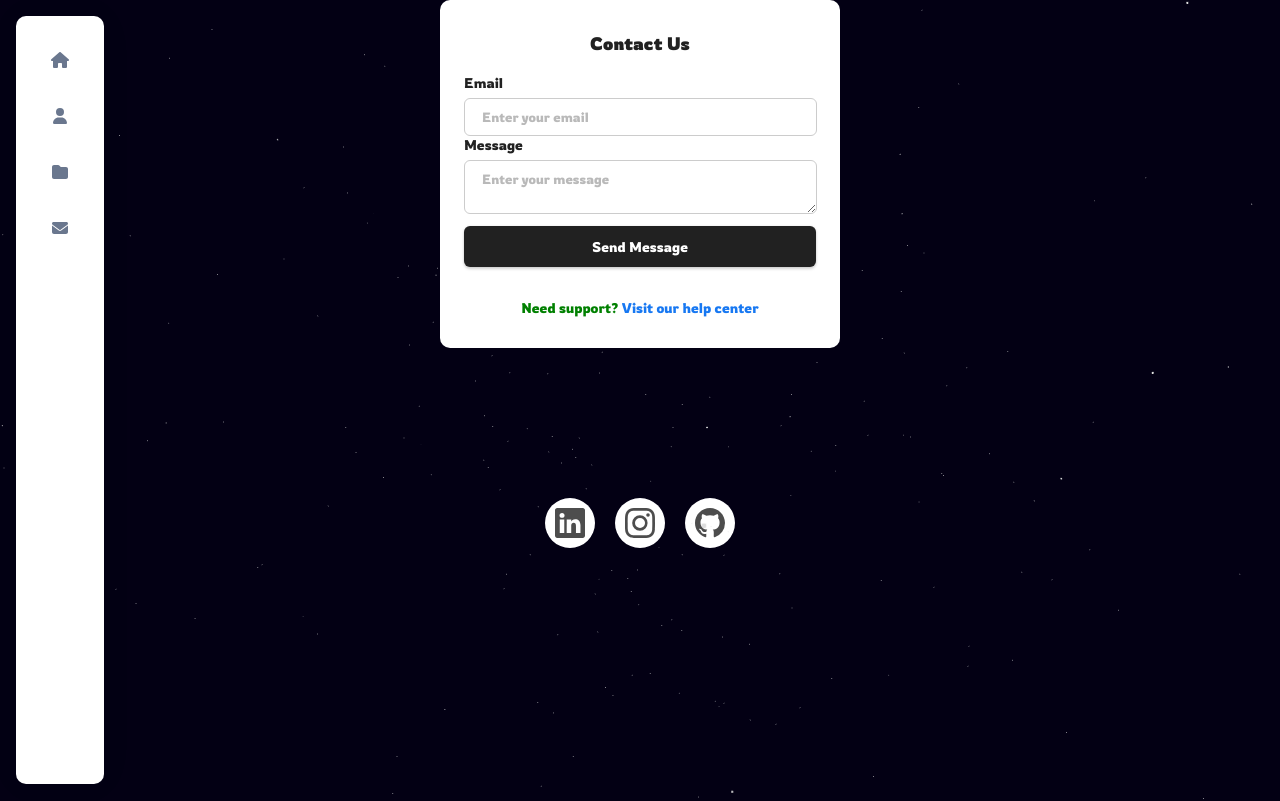
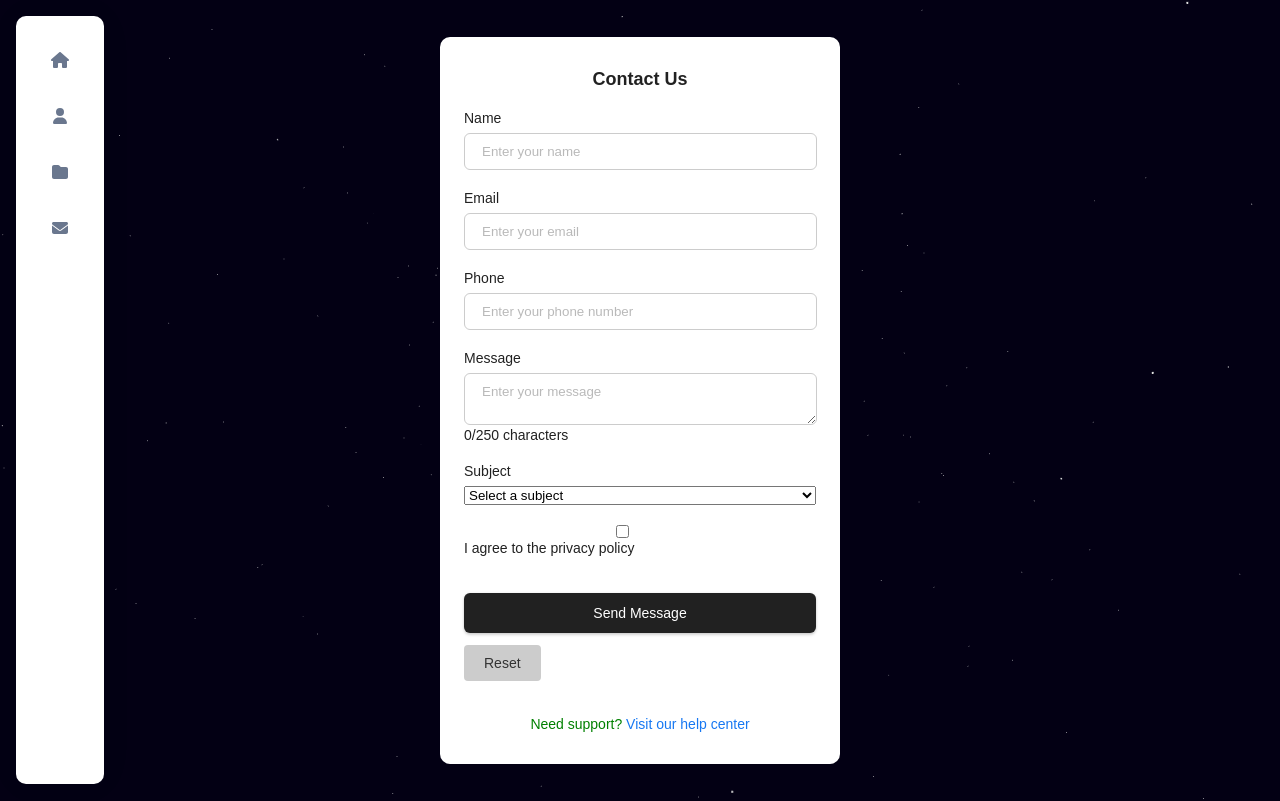
Before and after one commit to Gulverda/Portfolio, a React (Vite) app: page /contact in a window 1280 px wide. Shown: the top 801 px of the page. Built offline with nearby package versions, Linux system fonts and the light colour scheme.

Commit message:
Add Functionally for contactus

```diff
--- a/package.json
+++ b/package.json
@@ -1,9 +1,11 @@
 {
-  "name": "portfolio",
+  "name": "portfolio-backend",
+  "version": "0.0.0",
   "private": true,
-  "version": "0.0.0",
   "type": "module",
+  "main": "server.js",
   "scripts": {
+    "start": "node server.js",
     "dev": "vite --host",
     "build": "vite build",
     "lint": "eslint . --ext js,jsx --report-unused-disable-directives --max-warnings 0",
--- a/src/CSS/Contact.css
+++ b/src/CSS/Contact.css
@@ -5,6 +5,7 @@
     width: 100%;
     z-index: 1;
     position: relative;
+    height: 100vh;
 }
 
 .form-container p {
@@ -20,7 +21,7 @@
     background-color: #fff;
     padding: 32px 24px;
     font-size: 14px;
-    font-family: inherit;
+    font-family: sans-serif;
     color: #212121;
     display: flex;
     flex-direction: column;
@@ -42,6 +43,7 @@
   .form-container .form {
     display: flex;
     flex-direction: column;
+    gap: 20px;
   }
 
   .form-container .form-group {
@@ -60,7 +62,7 @@
     padding: 10px 17px;
     width: 90%;
     border-radius: 6px;
-    font-family: inherit;
+    font-family: sans-serif;
     border: 1px solid #ccc;
   }
 
@@ -79,13 +81,12 @@
     display: flex;
     justify-content: center;
     align-items: center;
-    font-family: inherit;
+    font-family: inherit, 'sans-serif';
     color: #fff;
     background-color: #212121;
     border: none;
     width: 100%;
     padding: 12px 16px;
-    font-size: inherit;
     gap: 8px;
     margin: 12px 0;
     cursor: pointer;
@@ -114,3 +115,107 @@
   .form-container .link:hover {
     text-decoration: underline;
   }
+
+
+
+  /*-----------Success Notification--------------*/
+  .form-submit-btn,
+  .form-reset-btn {
+    padding: 10px 20px;
+    font-size: 14px;
+    border: none;
+    border-radius: 4px;
+    cursor: pointer;
+    transition: background-color 0.3s ease;
+  }
+
+  .form-submit-btn {
+    background-color: #007bff;
+    color: #fff;
+  }
+
+  .form-reset-btn {
+    background-color: #ccc;
+    color: #333;
+  }
+
+  .form-submit-btn:hover,
+  .form-reset-btn:hover {
+    background-color: #0056b3;
+  }
+
+  .signup-link {
+    margin-top: 15px;
+    font-size: 14px;
+    text-align: center;
+  }
+
+  .signup-link a {
+    color: #007bff;
+    text-decoration: none;
+  }
+
+  .signup-link a:hover {
+    text-decoration: underline;
+  }
+
+  .notifications {
+    position: fixed;
+    top: 20px;
+    left: 50%;
+    transform: translateX(-50%);
+    z-index: 1000;
+  }
+
+  .success {
+    display: flex;
+    align-items: center;
+    justify-content: space-between;
+    max-width: 400px;
+    width: 100%;
+    padding: 15px;
+    background-color: #dff0d8;
+    border: 1px solid #d6e9c6;
+    border-radius: 4px;
+    box-shadow: 0 0 10px rgba(0, 0, 0, 0.1);
+  }
+
+  .success__icon {
+    flex-shrink: 0;
+    margin-right: 10px;
+  }
+
+  .success__title {
+    font-weight: bold;
+    flex-grow: 1;
+  }
+
+  .success__close {
+    cursor: pointer;
+  }
+
+  .error {
+    max-width: 400px;
+    width: 100%;
+    padding: 15px;
+    background-color: #f2dede;
+    border: 1px solid #ebccd1;
+    border-radius: 4px;
+    box-shadow: 0 0 10px rgba(0, 0, 0, 0.1);
+    display: flex;
+    align-items: center;
+    justify-content: space-between;
+  }
+
+  .error__message {
+    flex-grow: 1;
+    color: #a94442;
+    font-weight: bold;
+  }
+
+  .error__close {
+    cursor: pointer;
+    margin-left: 10px;
+    color: #a94442;
+    font-weight: bold;
+  }
--- a/src/CSS/Navbar.css
+++ b/src/CSS/Navbar.css
@@ -34,20 +34,20 @@ body{
 
 /* Styles for the primary button */
 .motion-div .button-primary {
-  background-color: #00ffef; /* Green */
+  background-color: #00ffef;
   color: white;
   padding: 10px 20px;
   text-align: center;
   text-decoration: none;
   display: inline-block;
-  font-size: 1rem; /* Adjust font size as needed */
+  font-size: 1rem;
   border-radius: 5px;
   transition-duration: 0.4s;
   cursor: pointer;
 }
 
 .motion-div .button-primary:hover {
-  background-color: #00ffef; /* Darker Green */
+  background-color: #00ffef;
 }
 
 
@@ -66,6 +66,7 @@ body{
   text-transform: uppercase;
   overflow: hidden;
   transition: all 0.6s cubic-bezier(0.23, 1, 0.32, 1);
+  max-width: 250px;
 }
 
 .motion-div .button:hover span {
--- a/src/pages/Contact.jsx
+++ b/src/pages/Contact.jsx
@@ -1,45 +1,117 @@
 import React, { useState } from 'react';
 import '../CSS/Contact.css';
 
+const SuccessNotification = ({ onClose }) => (
+  <div className="success">
+    <div className="success__icon">
+      <svg xmlns="http://www.w3.org/2000/svg" width="24" viewBox="0 0 24 24" height="24" fill="none">
+        <path fill-rule="evenodd" fill="#393a37" d="m12 1c-6.075 0-11 4.925-11 11s4.925 11 11 11 11-4.925 11-11-4.925-11-11-11zm4.768 9.14c.0878-.1004.1546-.21726.1966-.34383.0419-.12657.0581-.26026.0477-.39319-.0105-.13293-.0475-.26242-.1087-.38085-.0613-.11844-.1456-.22342-.2481-.30879-.1024-.08536-.2209-.14938-.3484-.18828s-.2616-.0519-.3942-.03823c-.1327.01366-.2612.05372-.3782.1178-.1169.06409-.2198.15091-.3027.25537l-4.3 5.159-2.225-2.226c-.1886-.1822-.4412-.283-.7034-.2807s-.51301.1075-.69842.2929-.29058.4362-.29285.6984c-.00228.2622.09851.5148.28067.7034l3 3c.0983.0982.2159.1748.3454.2251.1295.0502.2681.0729.4069.0665.1387-.0063.2747-.0414.3991-.1032.1244-.0617.2347-.1487.3236-.2554z" clip-rule="evenodd"></path>
+      </svg>
+    </div>
+    <div className="success__title">Thank you! Your message has been sent.</div>
+    <div className="success__close" onClick={onClose}>
+      <svg xmlns="http://www.w3.org/2000/svg" width="20" viewBox="0 0 20 20" height="20">
+        <path fill="#393a37" d="m15.8333 5.34166-1.175-1.175-4.6583 4.65834-4.65833-4.65834-1.175 1.175 4.65833 4.65834-4.65833 4.6583 1.175 1.175 4.65833-4.6583 4.6583 4.6583 1.175-1.175-4.6583-4.6583z"></path>
+      </svg>
+    </div>
+  </div>
+);
+
+const ErrorNotification = ({ message, onClose }) => (
+  <div className="error">
+    <div className="error__message">{message}</div>
+    <div className="error__close" onClick={onClose}>✖</div>
+  </div>
+);
+
+const LoadingSpinner = () => (
+  <div className="loading-spinner">
+    <div className="spinner"></div>
+  </div>
+);
+
 const ContactUs = () => {
+  const [name, setName] = useState('');
   const [email, setEmail] = useState('');
+  const [phone, setPhone] = useState('');
   const [message, setMessage] = useState('');
+  const [subject, setSubject] = useState('');
+  const [consent, setConsent] = useState(false);
   const [isSubmitted, setIsSubmitted] = useState(false);
+  const [errorMessage, setErrorMessage] = useState('');
+  const [isLoading, setIsLoading] = useState(false);
 
   const handleSubmit = (e) => {
     e.preventDefault();
 
+    if (!name || !email || !message || !subject || !consent) {
+      setErrorMessage('All fields are required.');
+      return;
+    }
+
+    setIsLoading(true);
+
     const formData = new FormData();
+    formData.append('name', name);
     formData.append('email', email);
+    formData.append('phone', phone);
     formData.append('message', message);
+    formData.append('subject', subject);
+    formData.append('consent', consent);
+    formData.append('apikey', '5272f3a3-a9b4-41f8-b61b-88d9909e0d81'); // Replace with your Web3 Forms API key
 
-    // Adjust the URL to match your server setup
-    fetch('http://localhost/Portfolio/Portfolio/sendEmail.php', {
+    fetch('https://api.web3forms.com/submit', {
       method: 'POST',
-      body: formData
+      body: formData,
     })
-    .then(response => {
-      if (!response.ok) {
-        throw new Error('Network response was not ok');
-      }
-      return response.json();
-    })
+    .then(response => response.json())
     .then(data => {
+      setIsLoading(false);
       if (data.success) {
         setIsSubmitted(true);
+        setName('');
+        setEmail('');
+        setPhone('');
+        setMessage('');
+        setSubject('');
+        setConsent(false);
       } else {
-        console.log('Failed to send email');
+        setErrorMessage(data.message || 'Failed to send message');
       }
     })
     .catch(error => {
+      setIsLoading(false);
       console.error('Error:', error);
+      setErrorMessage('An error occurred while sending your message. Please try again later.');
     });
   };
 
+  const closeSuccessNotification = () => {
+    setIsSubmitted(false);
+  };
 
+  const closeErrorNotification = () => {
+    setErrorMessage('');
+  };
 
+  const handleReset = () => {
+    setName('');
+    setEmail('');
+    setPhone('');
+    setMessage('');
+    setSubject('');
+    setConsent(false);
+    setErrorMessage('');
+    setIsSubmitted(false);
+  };
 
   return (
+    <>
+      <div className="notifications" style={{display: "flex", justifyContent: "center", flexDirection: "column", alignItems: "center"}}>
+        {isSubmitted && <SuccessNotification onClose={closeSuccessNotification} />}
+        {errorMessage && <ErrorNotification message={errorMessage} onClose={closeErrorNotification} />}
+        {isLoading && <LoadingSpinner />}
+      </div>
       <div className="for_center_contact">
         <div className="form-container">
           <div className="logo-container">
@@ -47,6 +119,19 @@ const ContactUs = () => {
           </div>
 
           <form className="form" onSubmit={handleSubmit}>
+            <div className="form-group">
+              <label htmlFor="name">Name</label>
+              <input
+                type="text"
+                id="name"
+                name="name"
+                placeholder="Enter your name"
+                required
+                value={name}
+                onChange={(e) => setName(e.target.value)}
+              />
+            </div>
+
             <div className="form-group">
               <label htmlFor="email">Email</label>
               <input
@@ -61,6 +146,18 @@ const ContactUs = () => {
             </div>
 
             <div className="form-group">
+              <label htmlFor="phone">Phone</label>
+              <input
+                type="tel"
+                id="phone"
+                name="phone"
+                placeholder="Enter your phone number"
+                value={phone}
+                onChange={(e) => setPhone(e.target.value)}
+              />
+            </div>
+
+            <div className="form-group">
               <label htmlFor="message">Message</label>
               <textarea
                 id="message"
@@ -70,12 +167,42 @@ const ContactUs = () => {
                 value={message}
                 onChange={(e) => setMessage(e.target.value)}
               ></textarea>
+              <span className="char-counter">{message.length}/250 characters</span>
             </div>
 
+            <div className="form-group">
+              <label htmlFor="subject">Subject</label>
+              <select
+                id="subject"
+                name="subject"
+                value={subject}
+                onChange={(e) => setSubject(e.target.value)}
+                required
+              >
+                <option value="">Select a subject</option>
+                <option value="General Inquiry">General Inquiry</option>
+                <option value="Technical Support">Technical Support</option>
+                <option value="Billing Issue">Billing Issue</option>
+              </select>
+            </div>
+
+            <div className="form-group">
+              <input
+                type="checkbox"
+                id="consent"
+                name="consent"
+                checked={consent}
+                onChange={(e) => setConsent(e.target.checked)}
+                required
+              />
+              <label htmlFor="consent">I agree to the privacy policy</label>
+            </div>
+
+            <div className="form-buttons">
               <button className="form-submit-btn" type="submit">Send Message</button>
+              <button className="form-reset-btn" type="button" onClick={handleReset}>Reset</button>
+            </div>
           </form>
-
-        {isSubmitted && <p>Thank you! Your message has been sent.</p>}
 
           <p className="signup-link">
             Need support?
@@ -83,6 +210,7 @@ const ContactUs = () => {
           </p>
         </div>
       </div>
+    </>
   );
 };
 
```
Also changed, not shown: 1 other file (tests, documents, lock files or other folders). Lines whose indentation alone changed are shown as unchanged.
